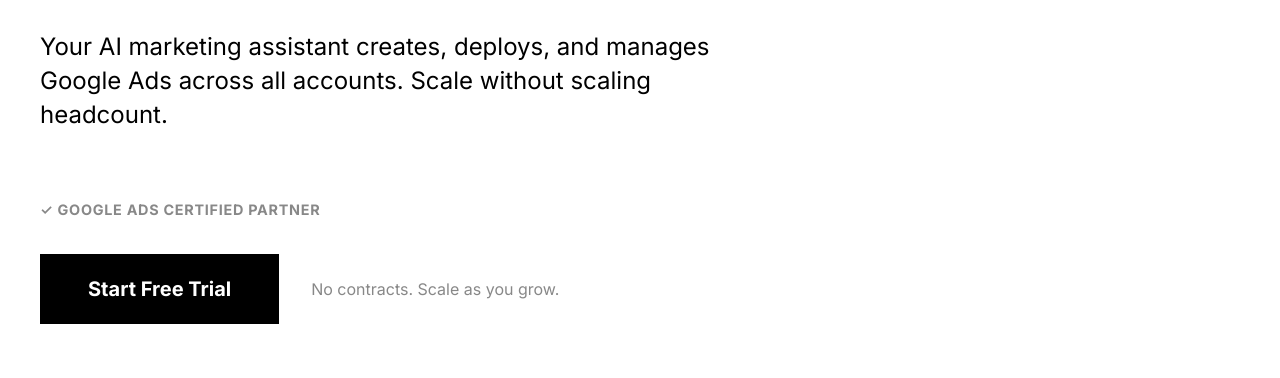
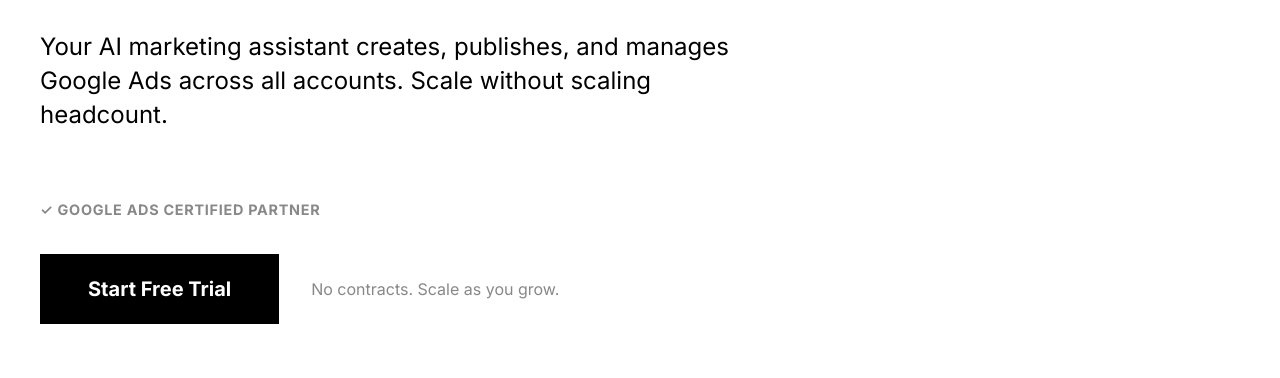
Before and after one commit to MangoScott/fresho, a plain HTML site: page index.html in a window 1280 px wide. Shown: the part 422-800 px from the top of the page. Drawn offline with Linux system fonts and the light colour scheme.

Commit message:
Update index.html

```diff
--- a/index.html
+++ b/index.html
@@ -718,7 +718,7 @@
                 AI Marketing
             </h1>
             <p class="hero-subtitle">
-                Your AI marketing assistant creates, deploys, and manages Google Ads across all accounts.
+                Your AI marketing assistant creates, publishes, and manages Google Ads across all accounts.
                 Scale without scaling headcount.
             </p>
             <div style="margin-bottom: 2rem;" class="partner-badge">
```
